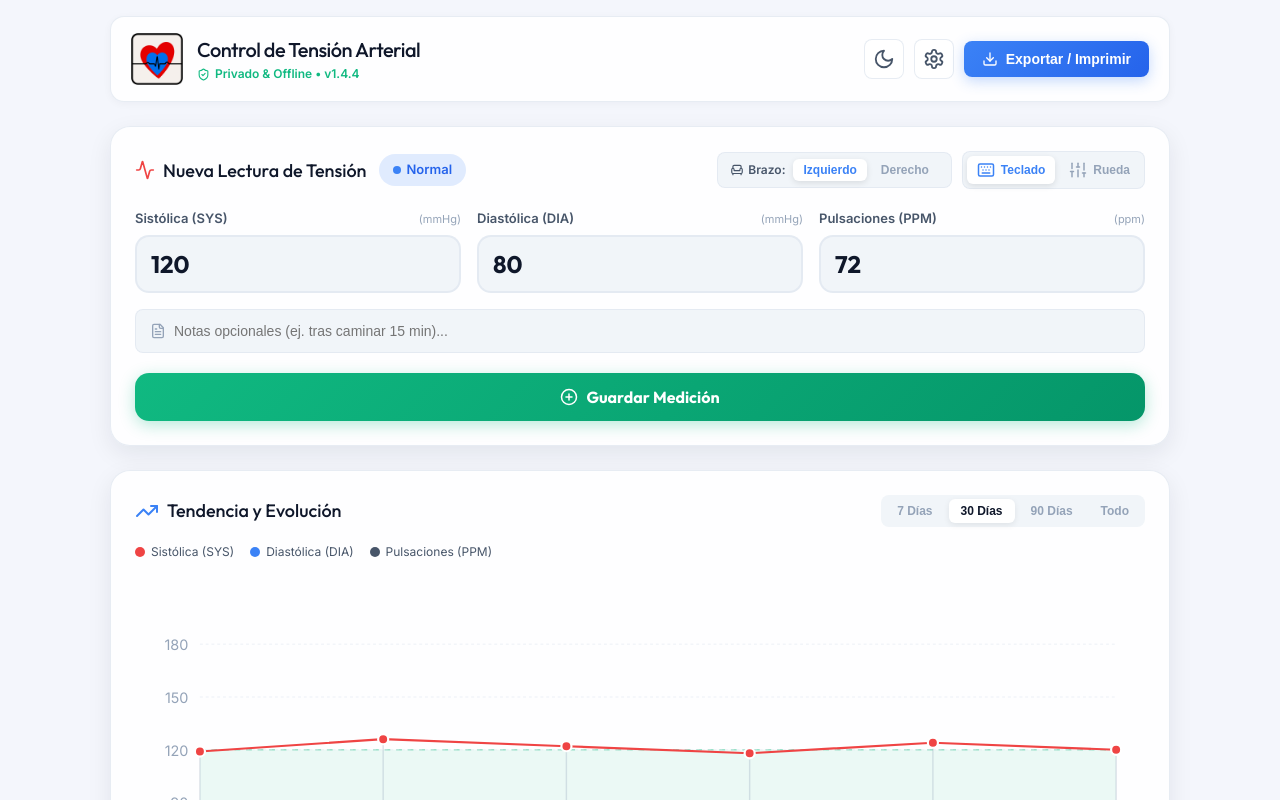
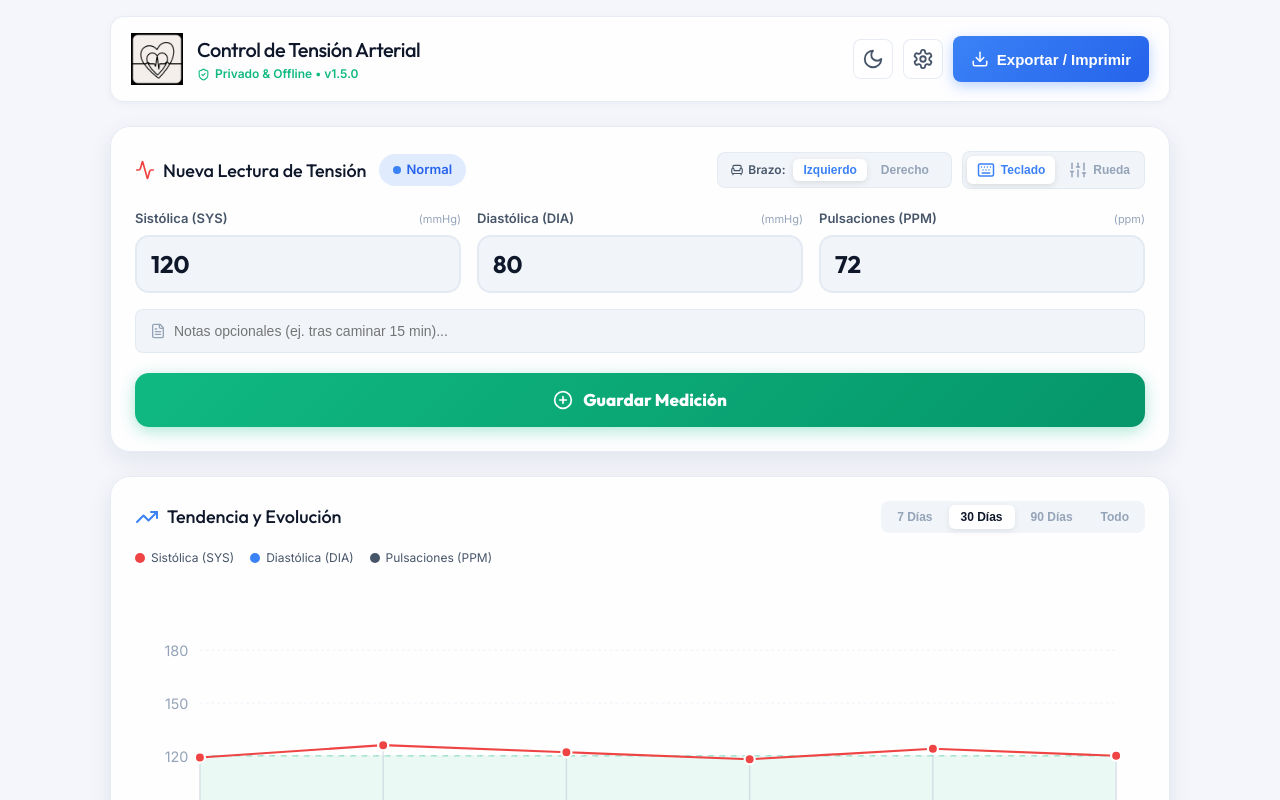
Before and after one commit to el-rocho/ata-elrocho-selhosted, a React (Vite) app: page / in a window 1280 px wide. Shown: the top 800 px of the page. Built offline with nearby package versions, Linux system fonts and the light colour scheme.

Commit message:
feat(ui): actualizar servidor con nuevos logos y botones v1.5.0

```diff
--- a/src/components/Header.tsx
+++ b/src/components/Header.tsx
@@ -16,7 +16,7 @@ export const Header: React.FC<HeaderProps> = ({
   onToggleDarkMode,
 }) => {
   const { t } = useLanguage();
-  const appVersion = import.meta.env.VITE_APP_VERSION || 'v1.4.4';
+  const appVersion = import.meta.env.VITE_APP_VERSION || 'v1.5.0';
 
   return (
     <header className="app-header">
@@ -55,7 +55,7 @@ export const Header: React.FC<HeaderProps> = ({
         </button>
 
         <button onClick={onOpenExportModal} className="btn-primary-gradient" title={t('header.exportTooltip')}>
-          <Download size={16} />
+          <Download size={18} />
           <span>{t('header.exportBtn')}</span>
         </button>
       </div>
--- a/src/components/ReadingForm.tsx
+++ b/src/components/ReadingForm.tsx
@@ -272,7 +272,7 @@ export const ReadingForm: React.FC<ReadingFormProps> = ({
         </div>
 
         <button type="submit" className="btn-submit-reading">
-          <PlusCircle size={18} />
+          <PlusCircle size={20} />
           <span>{t('form.submit')}</span>
         </button>
       </form>
--- a/src/index.css
+++ b/src/index.css
@@ -304,16 +304,18 @@ body {
   display: flex;
   align-items: center;
   gap: 8px;
-  padding: 10px 18px;
+  padding: 12px 18px;
+  min-height: 46px;
   border-radius: var(--radius-sm);
   border: none;
   background: linear-gradient(135deg, #3b82f6, #2563eb);
   color: #ffffff;
-  font-weight: 600;
-  font-size: 14px;
-  cursor: pointer;
-  box-shadow: 0 4px 14px rgba(59, 130, 246, 0.3);
-  transition: all 0.2s ease;
+  font-weight: 700;
+  font-size: 15px;
+  cursor: pointer;
+  box-shadow: 0 4px 14px rgba(59, 130, 246, 0.35);
+  transition: all 0.2s ease;
+  white-space: nowrap;
 }
 
 .btn-primary-gradient:hover {
@@ -682,20 +684,21 @@ body {
 
 .btn-submit-reading {
   width: 100%;
-  padding: 14px;
+  padding: 16px 20px;
+  min-height: 54px;
   border: none;
   border-radius: var(--radius-md);
   background: linear-gradient(135deg, #10b981, #059669);
   color: #ffffff;
   font-family: var(--font-display);
-  font-size: 16px;
-  font-weight: 700;
+  font-size: 17px;
+  font-weight: 800;
   display: flex;
   align-items: center;
   justify-content: center;
-  gap: 8px;
-  cursor: pointer;
-  box-shadow: 0 4px 16px rgba(16, 185, 129, 0.3);
+  gap: 10px;
+  cursor: pointer;
+  box-shadow: 0 4px 16px rgba(16, 185, 129, 0.35);
   transition: all 0.2s ease;
 }
 
```
Also changed, not shown: public/logo-day.png, public/logo-night.png.
